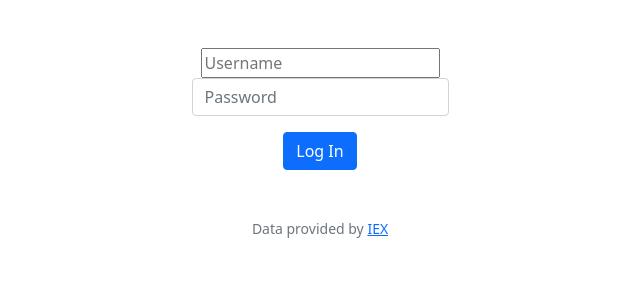
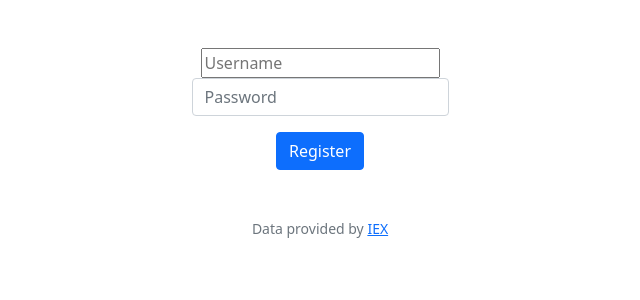
Before and after one commit to alihbaloch/CS50-Projects, a Flask app: template finance/templates/register.html in a window 1280 px wide. Shown: the part 76-376 px from the top of the page, without its empty margins (320-960 px from the left). Run offline with Flask 3, Linux system fonts and the light colour scheme; the template is opened without the code that fills it, so the values that code supplies are empty; some libraries are stand-ins or nearby versions.

Commit message:
Fri, Aug 11, 2023, 6:53 PM -04:00

```diff
--- a/finance/templates/register.html
+++ b/finance/templates/register.html
@@ -7,12 +7,12 @@
 {% block main %}
     <form action="/register" method="post">
         <div class="section">
-            <input autocomplete="off" id="username" name="username" placeholder="Username" type="text">
+            <input autocomplete="off" name="username" placeholder="Username" type="text">
         </div>
         <div class="mb-3">
             <input class="form-control mx-auto w-auto" id="password" name="password" placeholder="Password" type="password">
         </div>
-        <button class="btn btn-primary" type="submit">Log In</button>
+        <button class="btn btn-primary" type="submit">Register</button>
     </form>
 {% endblock %}
 
```
